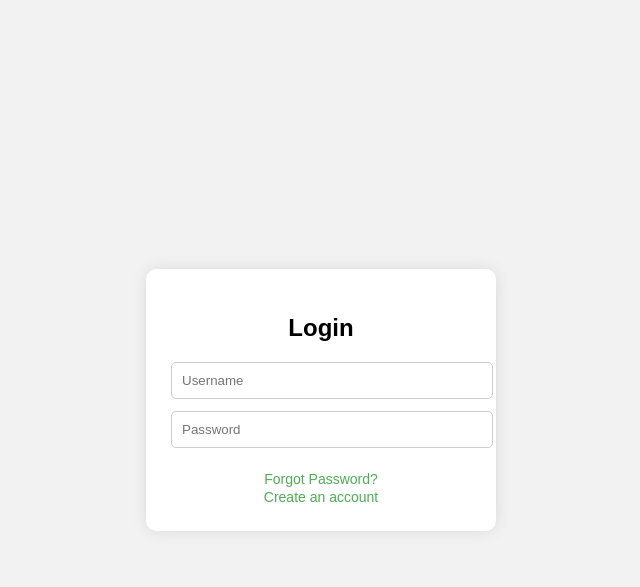
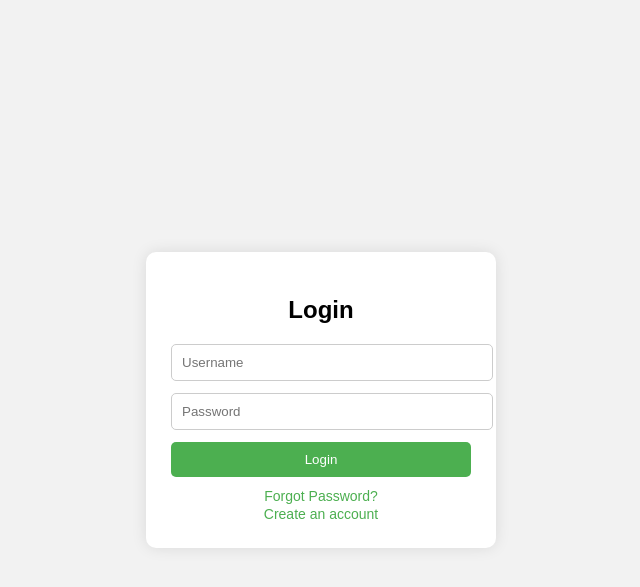
Before and after one commit to Mreow8/Sia-project, a Django app: template core/templates/dirimoedit.html in a window 1280 px wide. Shown: the top 587 px of the page, without its empty margins (319-959 px from the left). Run offline with Django 5.2, Linux system fonts and the light colour scheme; the template is opened without the code that fills it, so the values that code supplies are empty; parts of the project's set-up code (start-up, migrations or seed data) failed here and were passed over.

Commit message:
added nani oy

```diff
--- a/core/templates/dirimoedit.html
+++ b/core/templates/dirimoedit.html
@@ -71,7 +71,7 @@
             <input type="text" placeholder="Username" required />
             <input type="password" placeholder="Password" required />
 
-
+            <button type="submit">Login</button>
 
             <div class="link">
                 <a href="#">Forgot Password?</a><br>
```
